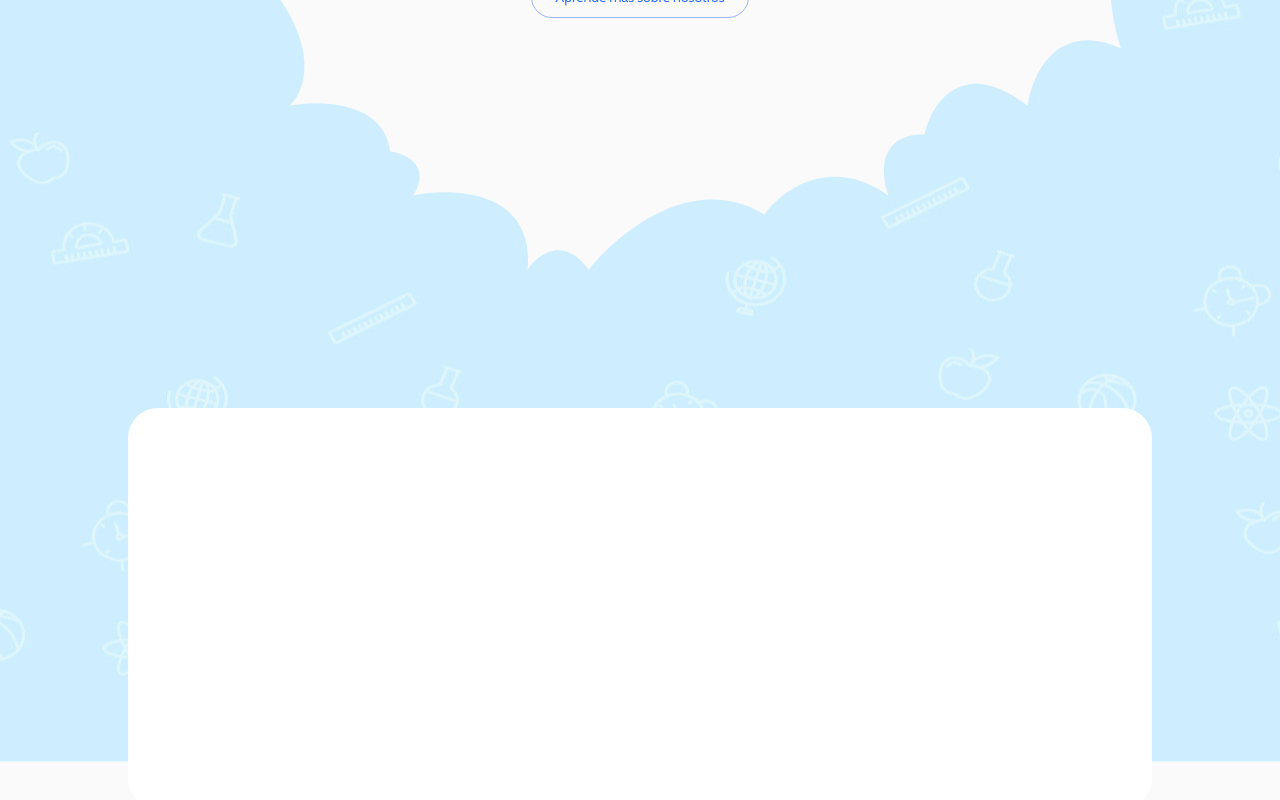
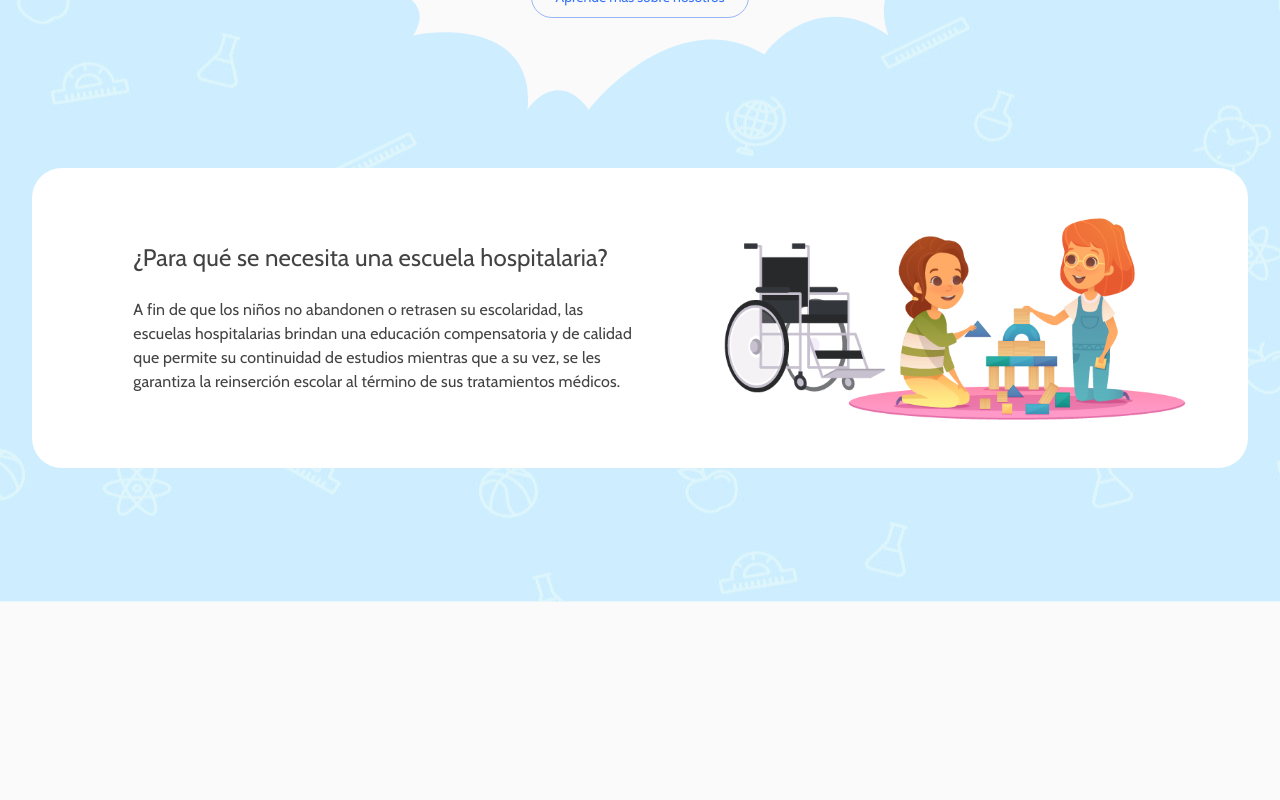
Before and after one commit to ALONPC/escuela-hospitalaria-alianza, a React (Create React App) app: page / in a window 1280 px wide. Shown: the part 392-1192 px from the top of the page. After the commit the page ends 1004 px from the top, so only its background shows below. Built offline with nearby package versions, Linux system fonts and the light colour scheme.

Commit message:
welcome 2 component done

```diff
--- a/src/App.jsx
+++ b/src/App.jsx
@@ -21,11 +21,14 @@ const theme = createTheme({
     button: {
       textTransform: "none",
     },
-    h4: {
-      color: "#434343",
+    allVariants: {
+      color: "#434343", // affects typography component directly
     },
   },
   palette: {
+    text: {
+      primary: "#434343",
+    },
     primary: {
       main: "hsla(221, 91%, 59%, 1)",
       //  contrastText: "#fff"
--- a/src/components/Views/Welcome.jsx
+++ b/src/components/Views/Welcome.jsx
@@ -1,18 +1,20 @@
-import { Grid, Typography } from "@material-ui/core";
+import { Grid, Typography, useTheme } from "@material-ui/core";
 import { makeStyles } from "@material-ui/styles";
 import React from "react";
 import Clouds from "../../assets/clouds.svg";
 import { Button } from "../Atoms/Button";
+import useMediaQuery from "@material-ui/core/useMediaQuery";
+import W2Kids from "../../assets/w2kids.svg";
 
-const useStyles = makeStyles({
-  clouds: {
+const useStyles = makeStyles((theme) => ({
+  w1Clouds: {
     width: "100%",
     position: "absolute",
     left: 0,
-    top: "30%",
+    top: "10%",
     zIndex: -1,
   },
-  betweenClouds: {
+  w1BetweenClouds: {
     position: "relative",
     top: 160,
     zIndex: 1,
@@ -23,26 +25,31 @@ const useStyles = makeStyles({
     alignItems: "center",
     alignContent: "center",
   },
-  welcome2: {
+  w2Container: {
+    borderRadius: 30,
+    height: 300,
     position: "absolute",
+    width: "95%",
+    transform: "translate(-50%, 0)",
+    top: "70%",
     left: "50%",
-    transform: "translate(-50%, 0)",
-    width: "80%",
-    height: 400,
-    top: "100%",
-    borderRadius: 30,
+    boxSizing: "border-box",
     backgroundColor: "#ffffff",
   },
-  // welcome2: {
-  //   position: "absolute",
-  // },
-});
+  w2Text: {
+    margin: theme.spacing(8),
+  },
+  w2Kids: {
+    width: 500,
+    height: "auto",
+  },
+}));
 
 const Welcome1 = () => {
   const classes = useStyles();
   return (
     <>
-      <div className={classes.betweenClouds}>
+      <div className={classes.w1BetweenClouds}>
         <Typography
           style={{ maxWidth: 600, fontWeight: "bold" }}
           gutterBottom
@@ -54,14 +61,56 @@ const Welcome1 = () => {
         </Typography>
         <Button variant="outlined">Aprende más sobre nosotros</Button>
       </div>
-      <img className={classes.clouds} src={Clouds} alt="clouds"></img>
+      <Grid container>
+        <Grid item>
+          <img className={classes.w1Clouds} src={Clouds} alt="clouds"></img>
+        </Grid>
+      </Grid>
     </>
   );
 };
 
 const Welcome2 = () => {
   const classes = useStyles();
-  return <div className={classes.welcome2}></div>;
+  const theme = useTheme();
+  const lg = useMediaQuery(theme.breakpoints.up("lg"));
+  const sm = useMediaQuery(theme.breakpoints.up("sm"));
+
+  return (
+    lg && (
+      <div style={{ flexGrow: 1 }}>
+        <Grid
+          container
+          className={classes.w2Container}
+          justifyContent="center"
+          alignItems="center"
+        >
+          <Grid item className={classes.w2Text} xs={5}>
+            <Grid container direction="column" spacing={3}>
+              <Grid item>
+                <Typography variant="h5" component="h1">
+                  ¿Para qué se necesita una escuela hospitalaria?
+                </Typography>
+              </Grid>
+              <Grid item>
+                <Typography variant="body1">
+                  A fin de que los niños no abandonen o retrasen su escolaridad,
+                  las escuelas hospitalarias brindan una educación compensatoria
+                  y de calidad que permite su continuidad de estudios mientras
+                  que a su vez, se les garantiza la reinserción escolar al
+                  término de sus tratamientos médicos.
+                </Typography>
+              </Grid>
+            </Grid>
+          </Grid>
+          {/* somehow it won't detect the 12 grid layout so i had to use 5 here and space-evenly on justify content above */}
+          <Grid item xs={5}>
+            <img className={classes.w2Kids} src={W2Kids} alt="w2Kids"></img>
+          </Grid>
+        </Grid>
+      </div>
+    )
+  );
 };
 
 export const Welcome = () => {
```
Also changed, not shown: src/assets/w2kids.svg (added).
